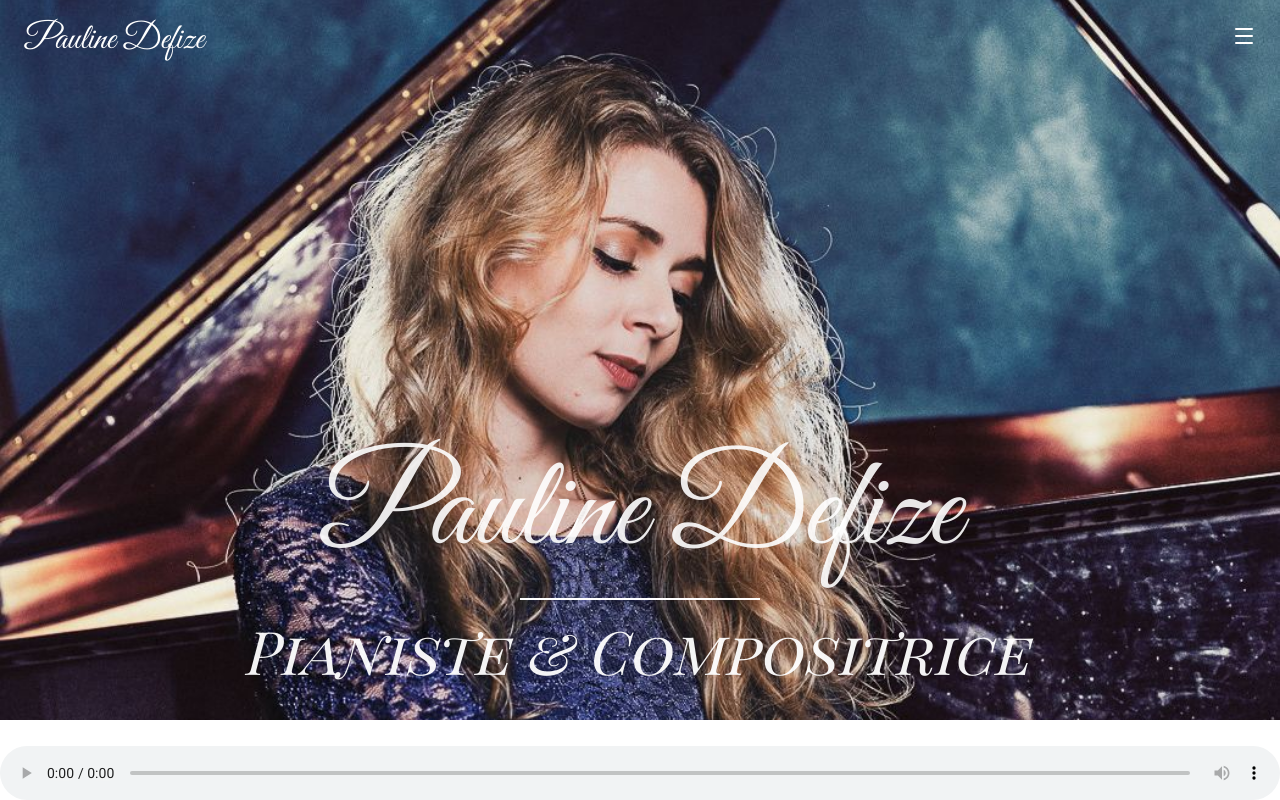
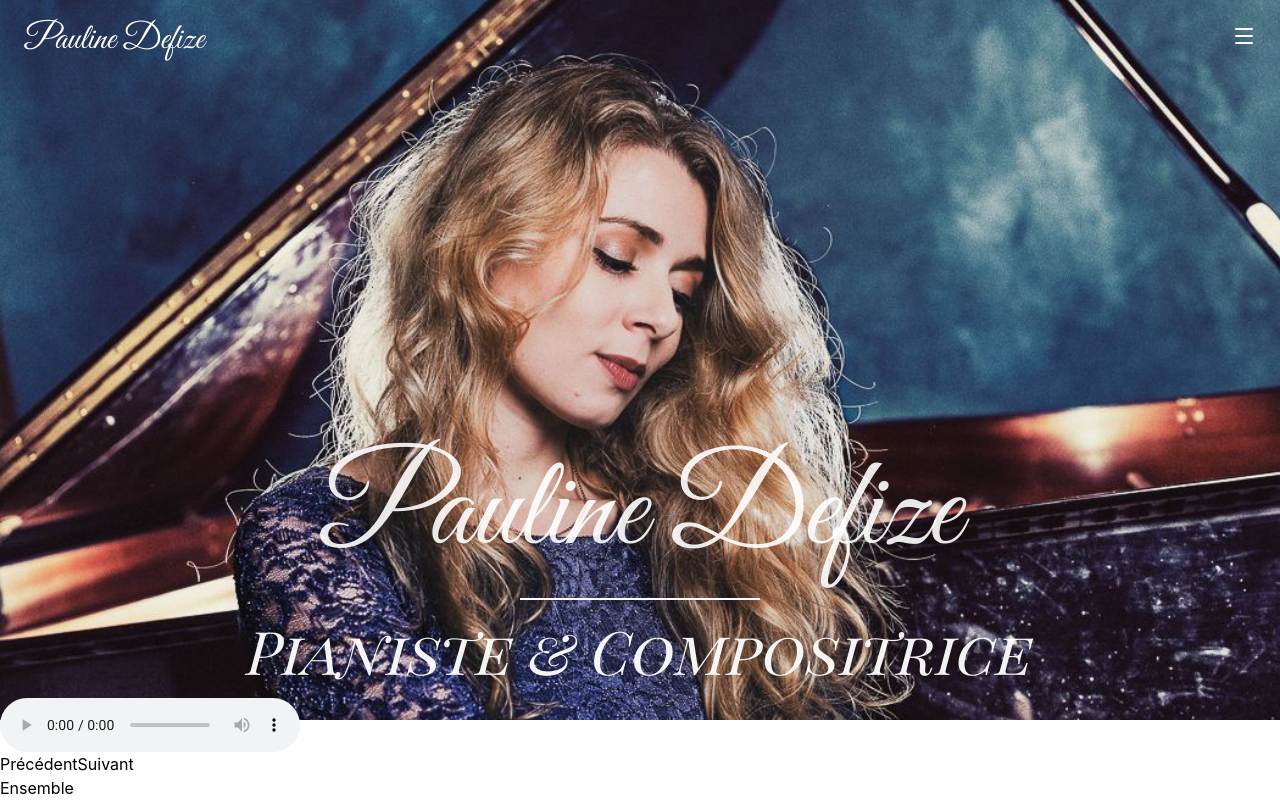
Before and after one commit to Pawnee33/Site-Vitrine, a React (Vite) app: page / in a window 1280 px wide. Built offline with nearby package versions, Linux system fonts and the light colour scheme; a web font is replaced by a local one.

Commit message:
feat: Ajout des bouton suivant et précédent qui boucle

```diff
--- a/src/components/LecteurAudio.jsx
+++ b/src/components/LecteurAudio.jsx
@@ -1,3 +1,4 @@
+import { useState } from "react"
 import ensemble from "../assets/audio/01-ensemble.mp3"
 import verite from "../assets/audio/03-verite.mp3"
 import neige_eternelle from "../assets/audio/Neige-eternelle-4.mp3"
@@ -7,8 +8,25 @@ import voir_en_soi from "../assets/audio/Pauline-Martos-02-Voir-en-soi.mp3"
 import croire from "../assets/audio/Projet-Croire-02.mp3"
 
 function LecteurAudio() {
+  const playlist = [
+    { titre: "Ensemble", fichier: ensemble },
+    { titre: "Vérité", fichier: verite },
+    { titre: "Neige éternelle", fichier: neige_eternelle },
+    { titre: "Ombre et Lumière", fichier: ombre_lumiere },
+    { titre: "Opus 20 n°100", fichier: opus_100 },
+    { titre: "Voir en soi", fichier: voir_en_soi },
+    { titre: "Croire", fichier: croire },
+  ]
+
+  const [indexStart, setIndexStart] = useState(0)
+
     return(
-      <audio className="bottom-0 left-0 w-full fixed" controls src={neige_eternelle} />
+      <div className="bottom-0 left-0 w-full fixed">
+        <audio controls src={playlist[indexStart].fichier} />
+        <button onClick={() => setIndexStart((indexStart - 1 + playlist.length) % playlist.length)}>Précédent</button>
+        <button onClick={() => setIndexStart((indexStart + 1) %playlist.length)}>Suivant</button>
+        <p>{playlist[indexStart].titre}</p>
+      </div>
     )
 }
 
```
